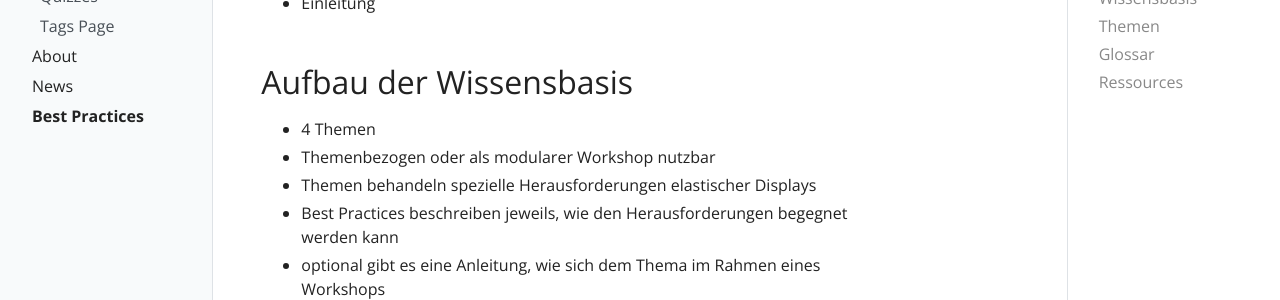
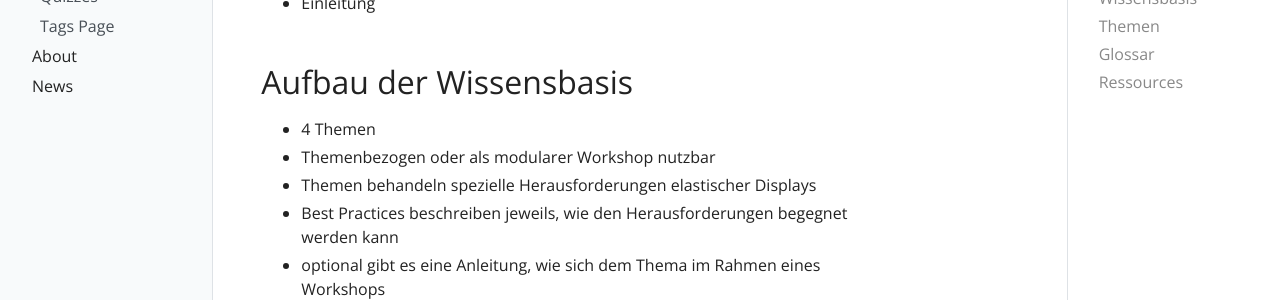
Before and after one commit to elenalenaelena/elenalenaelena.github.io, a Jekyll site: the page built from pages/index.md, in a window 1280 px wide. Shown: the part 338-638 px from the top of the page. Built offline with Jekyll 4.4.1, drawn with Linux system fonts in a browser that asks for light colours.

Commit message:
Update toc.yml

```diff
--- a/_data/toc.yml
+++ b/_data/toc.yml
@@ -21,5 +21,3 @@
       url: "about"
     - title: "News"
       url: "news"
-- title: Best Practices
-  url: docs
```
